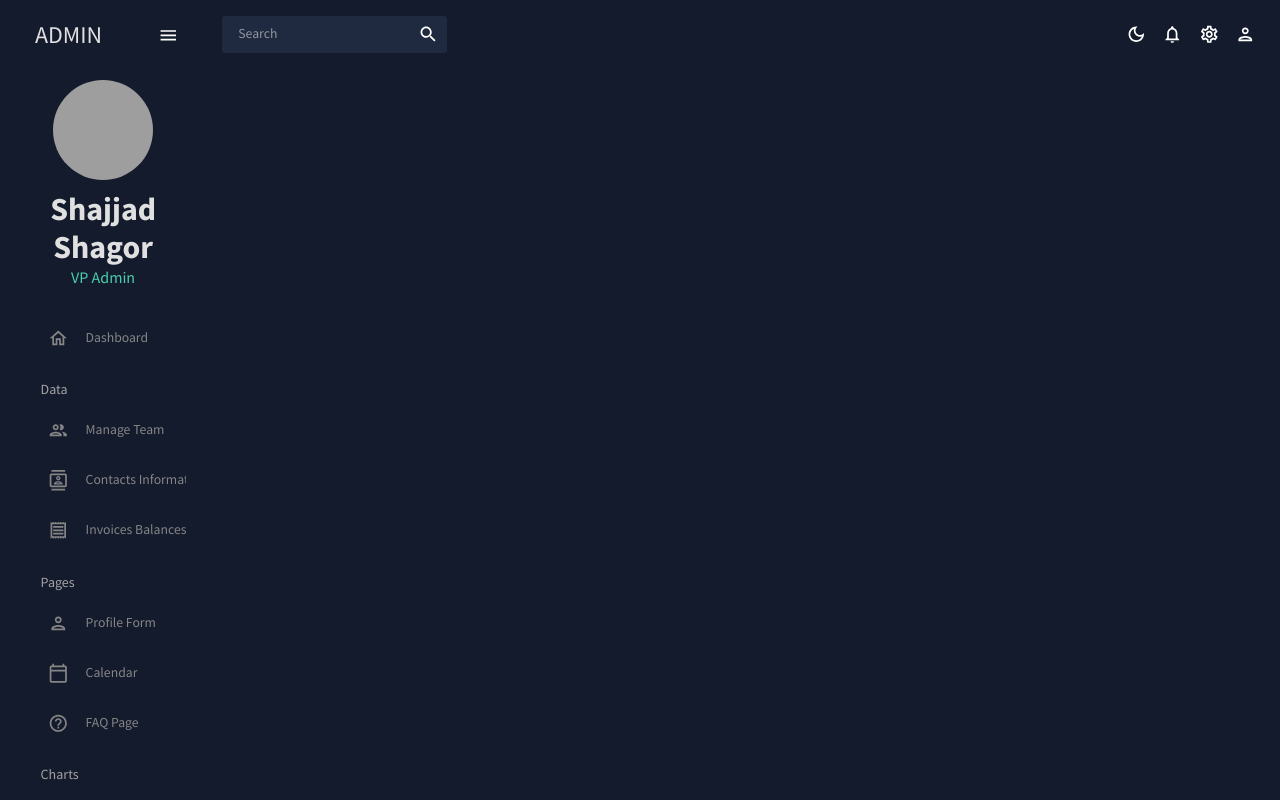
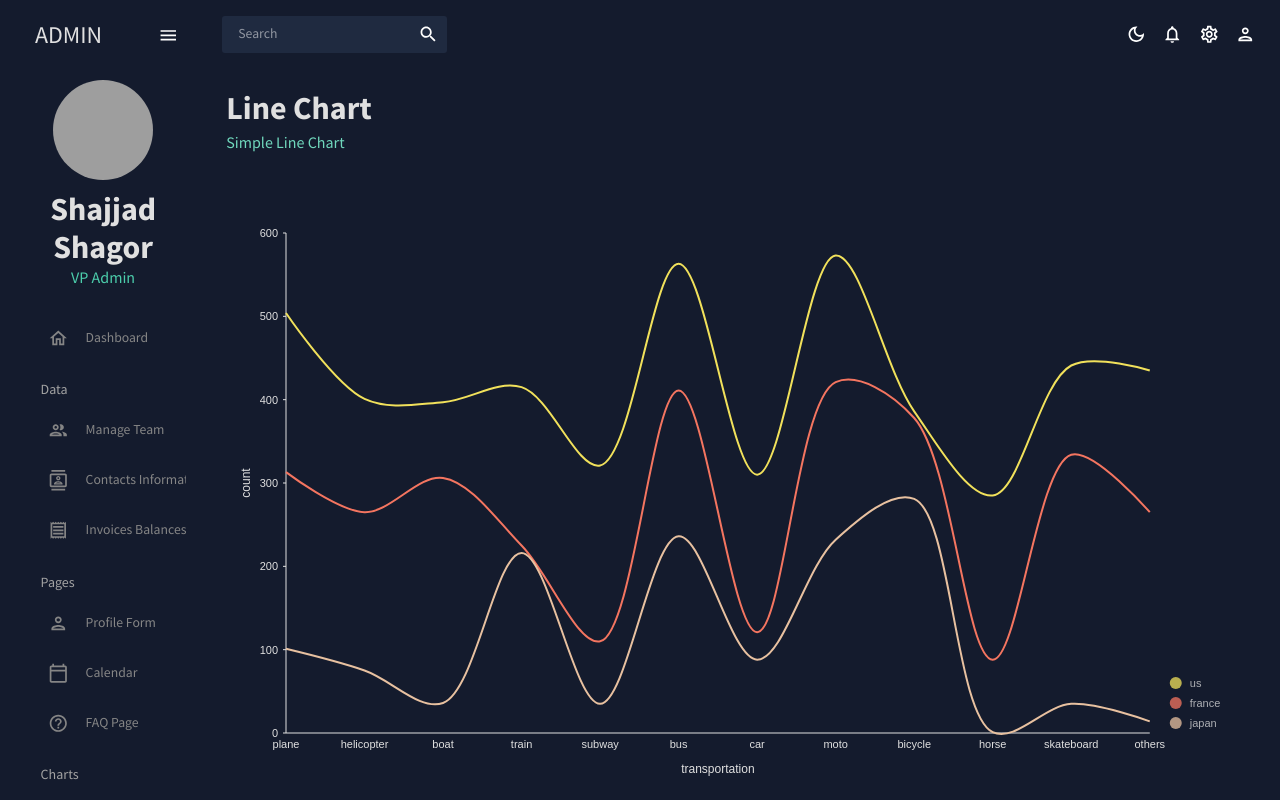
Before and after one commit to shagors/react-admin-offline-data, a React (Create React App) app: page /line in a window 1280 px wide. Shown: the top 800 px of the page. Built offline with nearby package versions, Linux system fonts and the light colour scheme; grey boxes are pictures that could not be loaded.

Commit message:
line chart design and set route

```diff
--- a/src/App.js
+++ b/src/App.js
@@ -10,7 +10,7 @@
 import Contacts from "./scenes/contacts";
 import Bar from "./scenes/bar";
 import Form from "./scenes/form";
-// import Line from "./scenes/line";
+import Line from "./scenes/line";
 import Pie from "./scenes/pie";
 import FAQ from "./scenes/faq";
 // import Geography from "./scenes/geography";
@@ -36,7 +36,7 @@
               <Route path="/form" element={<Form />} />
               <Route path="/bar" element={<Bar />} />
               <Route path="/pie" element={<Pie />} />
-              {/* <Route path="/line" element={<Line />} /> */}
+              <Route path="/line" element={<Line />} />
               <Route path="/faq" element={<FAQ />} />
               {/* <Route path="/calendar" element={<Calendar />} /> */}
               {/* <Route path="/geography" element={<Geography />} /> */}
--- /dev/null
+++ b/src/components/LineChart.jsx
@@ -0,0 +1,117 @@
+import { ResponsiveLine } from "@nivo/line";
+import { useTheme } from "@mui/material";
+import { tokens } from "../theme";
+import { mockLineData as data } from "../data/mockData";
+
+const LineChart = ({ isCustomLineColors = false, isDashboard = false }) => {
+  const theme = useTheme();
+  const colors = tokens(theme.palette.mode);
+
+  return (
+    <ResponsiveLine
+      data={data}
+      theme={{
+        axis: {
+          domain: {
+            line: {
+              stroke: colors.grey[100],
+            },
+          },
+          legend: {
+            text: {
+              fill: colors.grey[100],
+            },
+          },
+          ticks: {
+            line: {
+              stroke: colors.grey[100],
+              strokeWidth: 1,
+            },
+            text: {
+              fill: colors.grey[100],
+            },
+          },
+        },
+        legends: {
+          text: {
+            fill: colors.grey[100],
+          },
+        },
+        tooltip: {
+          container: {
+            color: colors.primary[500],
+          },
+        },
+      }}
+      colors={isDashboard ? { datum: "color" } : { scheme: "nivo" }} // added
+      margin={{ top: 50, right: 110, bottom: 50, left: 60 }}
+      xScale={{ type: "point" }}
+      yScale={{
+        type: "linear",
+        min: "auto",
+        max: "auto",
+        stacked: true,
+        reverse: false,
+      }}
+      yFormat=" >-.2f"
+      curve="catmullRom"
+      axisTop={null}
+      axisRight={null}
+      axisBottom={{
+        orient: "bottom",
+        tickSize: 0,
+        tickPadding: 5,
+        tickRotation: 0,
+        legend: isDashboard ? undefined : "transportation", // added
+        legendOffset: 36,
+        legendPosition: "middle",
+      }}
+      axisLeft={{
+        orient: "left",
+        tickValues: 5, // added
+        tickSize: 3,
+        tickPadding: 5,
+        tickRotation: 0,
+        legend: isDashboard ? undefined : "count", // added
+        legendOffset: -40,
+        legendPosition: "middle",
+      }}
+      enableGridX={false}
+      enableGridY={false}
+      pointSize={8}
+      pointColor={{ theme: "background" }}
+      pointBorderWidth={2}
+      pointBorderColor={{ from: "serieColor" }}
+      pointLabelYOffset={-12}
+      useMesh={true}
+      legends={[
+        {
+          anchor: "bottom-right",
+          direction: "column",
+          justify: false,
+          translateX: 100,
+          translateY: 0,
+          itemsSpacing: 0,
+          itemDirection: "left-to-right",
+          itemWidth: 80,
+          itemHeight: 20,
+          itemOpacity: 0.75,
+          symbolSize: 12,
+          symbolShape: "circle",
+          symbolBorderColor: "rgba(0, 0, 0, .5)",
+          effects: [
+            {
+              on: "hover",
+              style: {
+                itemBackground: "rgba(0, 0, 0, .03)",
+                itemOpacity: 1,
+              },
+            },
+          ],
+        },
+      ]}
+    />
+  );
+};
+
+export default LineChart;
--- /dev/null
+++ b/src/scenes/line/index.jsx
@@ -0,0 +1,17 @@
+import { Box } from "@mui/material";
+import Header from "../../components/Header";
+import LineChart from "../../components/LineChart";
+
+
+const Bar = () => {
+  return (
+    <Box m="20px">
+      <Header title="Line Chart" subtitle="Simple Line Chart" />
+      <Box height="75vh">
+        <LineChart />
+      </Box>
+    </Box>
+  );
+};
+
+export default Bar;
```
